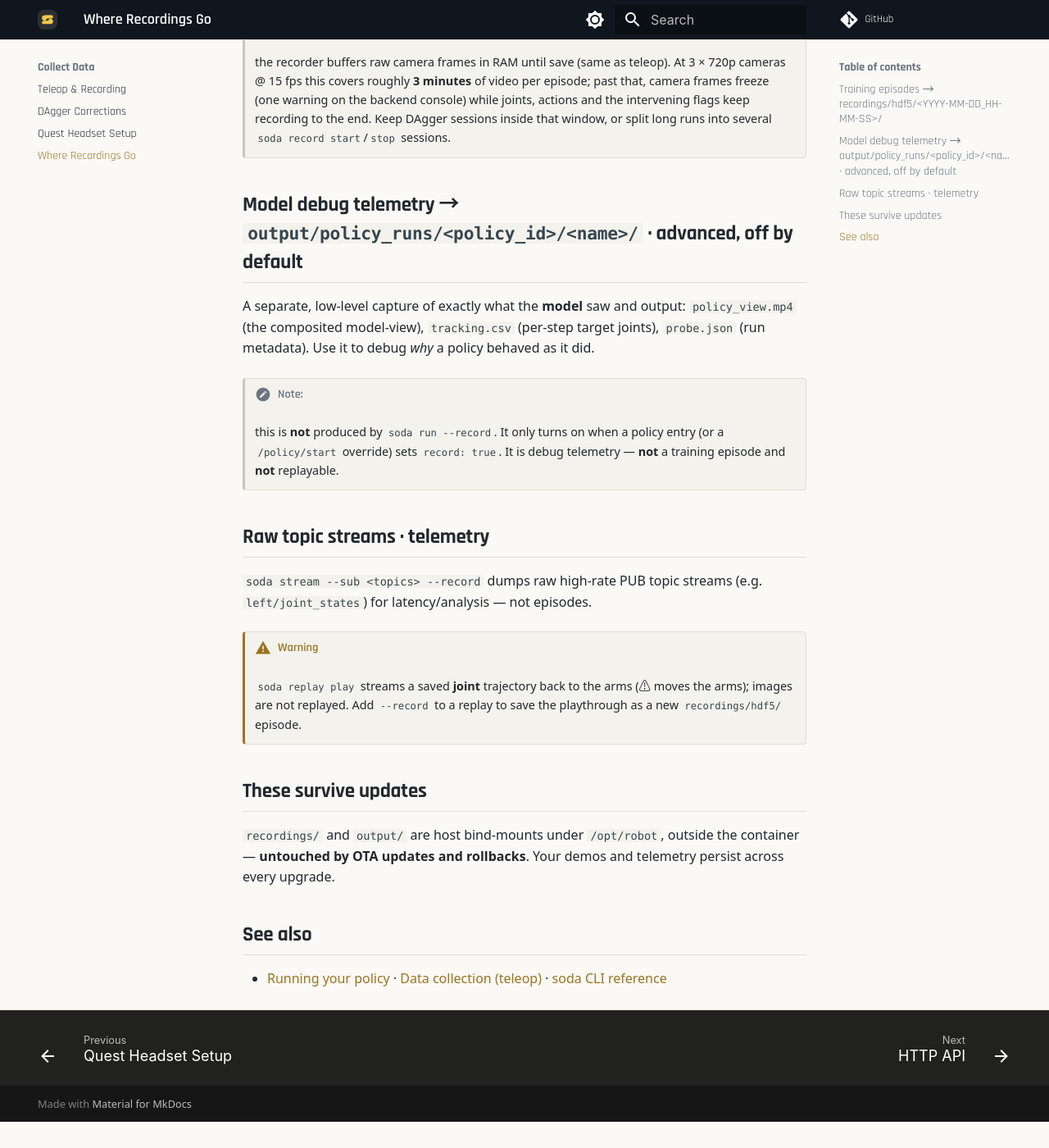
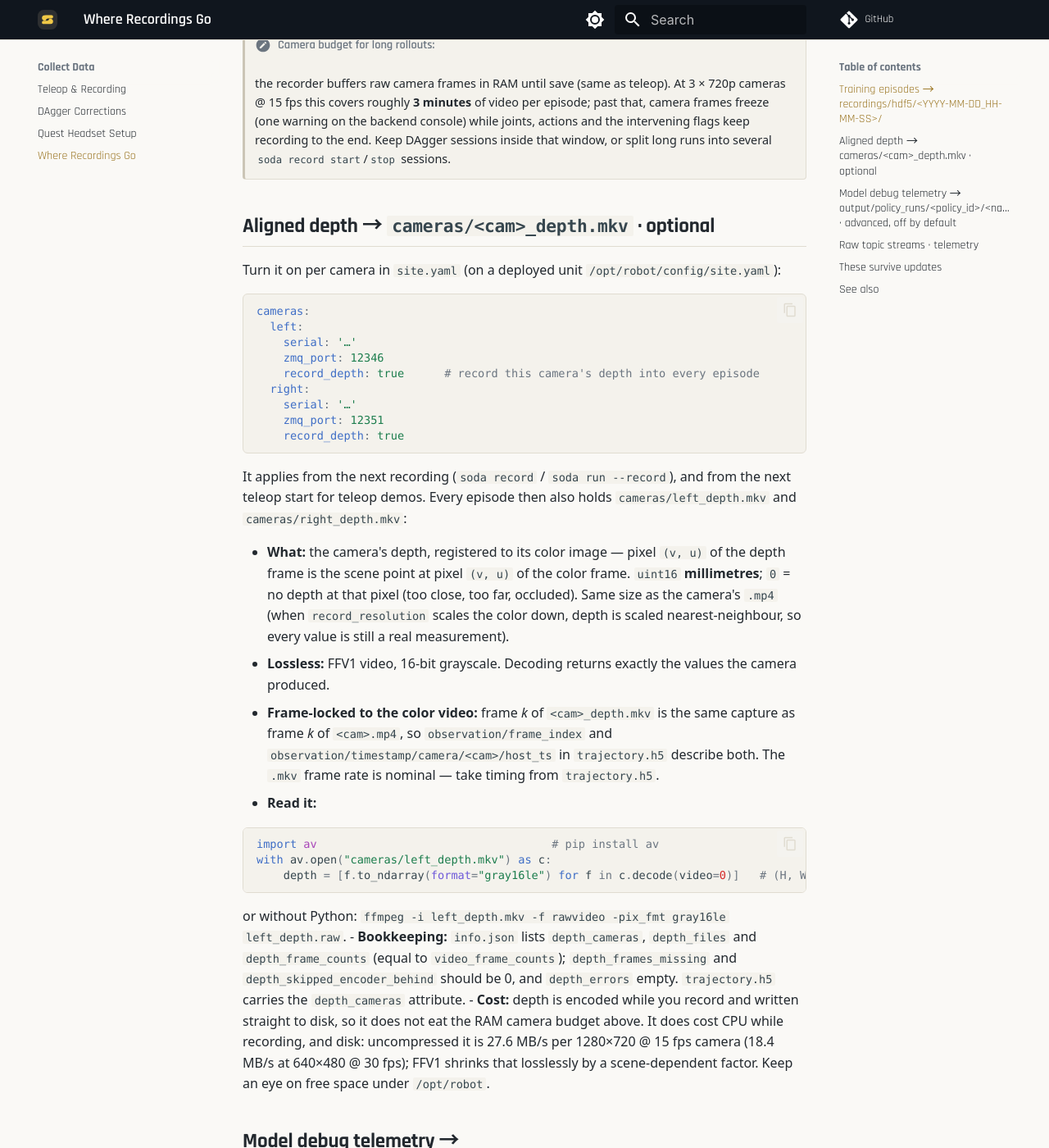
Before and after one commit to somarobotics/soda-docs, an MkDocs documentation site: the page built from docs/recordings.md, in a window 1280 px wide and 1400 px high, scrolled down 1646 px. Shown: the whole window at 82% size. Built offline with MkDocs 1.6.1 and Material for MkDocs 9.7.7, drawn with Linux system fonts in a browser that asks for light colours; comment, search, counter and statistics services are not loaded; before the commit the page ends 3014 px from its top, so only the background shows below that; some of the changed text lies outside the part shown.

Commit message:
docs: sync from soda-bimanual ec9de175

````diff
--- a/docs/recordings.md
+++ b/docs/recordings.md
@@ -8,7 +8,7 @@ Almost everything you record — hand-driven demos **and** policy rollouts — l
 
 ## Training episodes → `recordings/hdf5/<YYYY-MM-DD_HH-MM-SS>/`
 
-The episodes you collect and train on. Same `trajectory.h5` + `cameras/*.mp4` + `info.json` + `instruction.txt` schema whether the motion came from your hands or a policy, and all replayable with `soda replay play`.
+The episodes you collect and train on. Same `trajectory.h5` + `cameras/*.mp4` + `info.json` + `instruction.txt` schema whether the motion came from your hands or a policy (plus `cameras/<cam>_depth.mkv` for cameras that record depth — see *Aligned depth* below), and all replayable with `soda replay play`.
 
 
 | Source                                       | Command                                                                                | What it captures                                                                                                                              |
@@ -27,6 +27,54 @@ The episodes you collect and train on. Same `trajectory.h5` + `cameras/*.mp4` +
 !!! note "Camera budget for long rollouts:"
     the recorder buffers raw camera frames in RAM until save (same as teleop). At 3 × 720p cameras @ 15 fps this covers roughly **3 minutes** of video per episode; past that, camera frames freeze (one warning on the backend console) while joints, actions and the intervening flags keep recording to the end. Keep DAgger sessions inside that window, or split long runs into several `soda record start`/`stop` sessions.
 
+
+## Aligned depth → `cameras/<cam>_depth.mkv` · optional
+
+Turn it on per camera in `site.yaml` (on a deployed unit `/opt/robot/config/site.yaml`):
+
+```yaml
+cameras:
+  left:
+    serial: '…'
+    zmq_port: 12346
+    record_depth: true      # record this camera's depth into every episode
+  right:
+    serial: '…'
+    zmq_port: 12351
+    record_depth: true
+```
+
+It applies from the next recording (`soda record` / `soda run --record`), and from the next
+teleop start for teleop demos. Every episode then also holds `cameras/left_depth.mkv` and
+`cameras/right_depth.mkv`:
+
+- **What:** the camera's depth, registered to its color image — pixel `(v, u)` of the depth
+  frame is the scene point at pixel `(v, u)` of the color frame. `uint16` **millimetres**;
+  `0` = no depth at that pixel (too close, too far, occluded). Same size as the camera's `.mp4`
+  (when `record_resolution` scales the color down, depth is scaled nearest-neighbour, so every
+  value is still a real measurement).
+- **Lossless:** FFV1 video, 16-bit grayscale. Decoding returns exactly the values the camera
+  produced.
+- **Frame-locked to the color video:** frame *k* of `<cam>_depth.mkv` is the same capture as
+  frame *k* of `<cam>.mp4`, so `observation/frame_index` and
+  `observation/timestamp/camera/<cam>/host_ts` in `trajectory.h5` describe both. The `.mkv`
+  frame rate is nominal — take timing from `trajectory.h5`.
+- **Read it:**
+
+  ```python
+  import av                                   # pip install av
+  with av.open("cameras/left_depth.mkv") as c:
+      depth = [f.to_ndarray(format="gray16le") for f in c.decode(video=0)]   # (H, W) uint16, mm
+  ```
+
+  or without Python: `ffmpeg -i left_depth.mkv -f rawvideo -pix_fmt gray16le left_depth.raw`.
+- **Bookkeeping:** `info.json` lists `depth_cameras`, `depth_files` and `depth_frame_counts`
+  (equal to `video_frame_counts`); `depth_frames_missing` and `depth_skipped_encoder_behind`
+  should be 0, and `depth_errors` empty. `trajectory.h5` carries the `depth_cameras` attribute.
+- **Cost:** depth is encoded while you record and written straight to disk, so it does not eat
+  the RAM camera budget above. It does cost CPU while recording, and disk: uncompressed it is
+  27.6 MB/s per 1280×720 @ 15 fps camera (18.4 MB/s at 640×480 @ 30 fps); FFV1 shrinks that
+  losslessly by a scene-dependent factor. Keep an eye on free space under `/opt/robot`.
 
 ## Model debug telemetry → `output/policy_runs/<policy_id>/<name>/`  · advanced, off by default
 
````
Also changed, not shown: docs/dagger.md (+2 -1 lines), docs/data-collection-teleop.md (+2 -1 lines), docs/glossary.md (+1 -1 lines), docs/running-your-policy.md (+2 -0 lines), docs/soda-cli-reference.md (+3 -2 lines).
